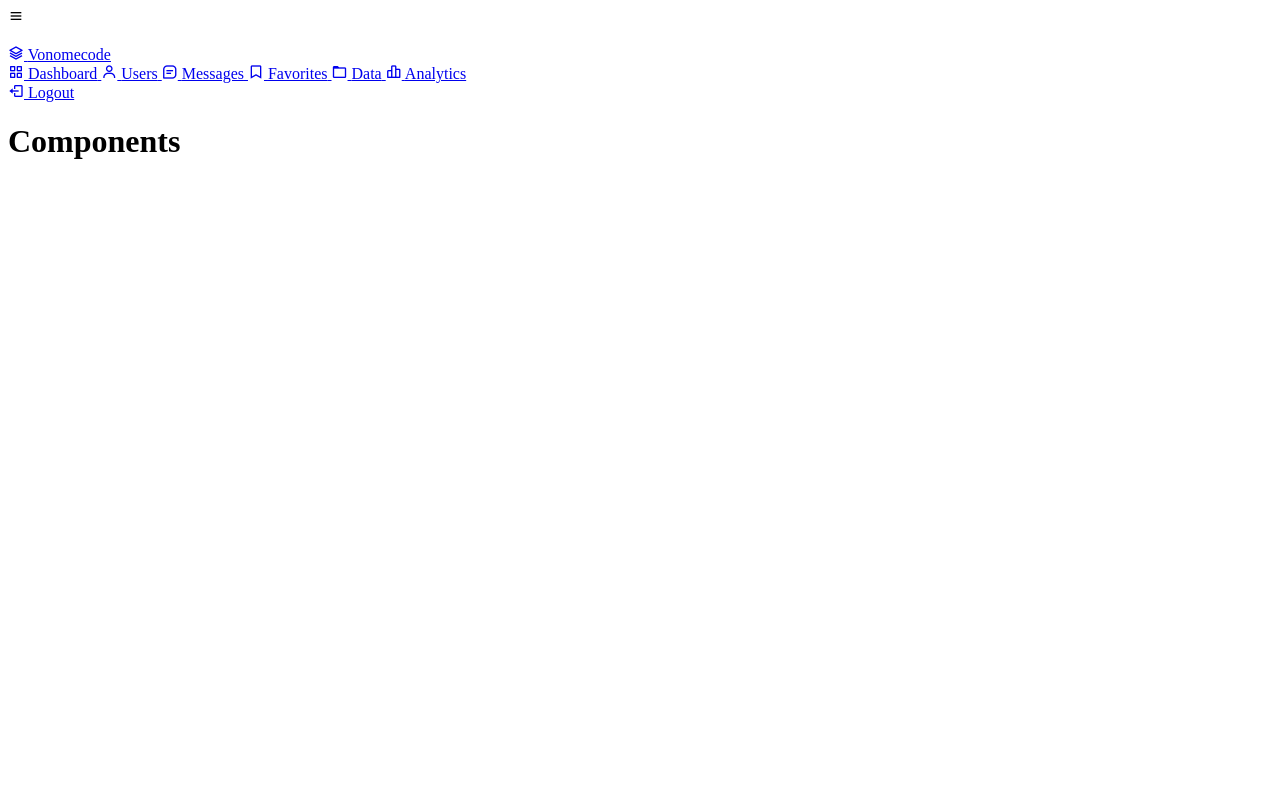
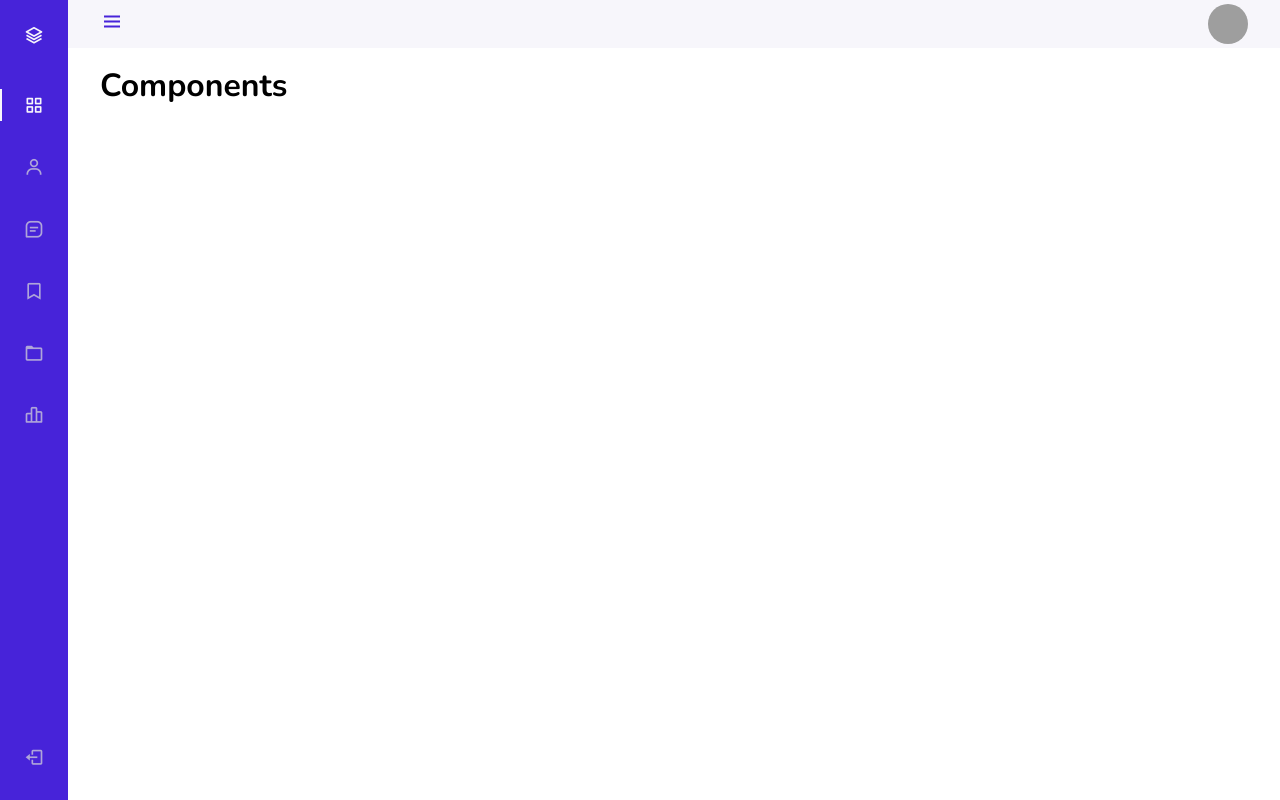
Before and after one commit to vaibhavmlagad/Responsive-Sidebar, a plain HTML site: page index.html in a window 1280 px wide. Drawn offline with nearby package versions, Linux system fonts and the light colour scheme; the site is published under a folder, as on GitHub Pages, so addresses that start at the root find nothing.

Commit message:
link changes

```diff
--- a/index.html
+++ b/index.html
@@ -1,17 +1,22 @@
 <!DOCTYPE html>
 <html lang="en">
-
   <head>
     <meta charset="UTF-8" />
     <meta name="viewport" content="width=device-width, initial-scale=1.0" />
 
     <!-- GOOGLE FONTS -->
     <link rel="preconnect" href="https://fonts.gstatic.com" />
-    <link href="https://fonts.googleapis.com/css2?family=Nunito:wght@400;600;700&display=swap" rel="stylesheet" />
+    <link
+      href="https://fonts.googleapis.com/css2?family=Nunito:wght@400;600;700&display=swap"
+      rel="stylesheet"
+    />
     <!-- BOX ICONS LINK -->
-    <link href="https://unpkg.com/boxicons@2.0.7/css/boxicons.min.css" rel="stylesheet" />
+    <link
+      href="https://unpkg.com/boxicons@2.0.7/css/boxicons.min.css"
+      rel="stylesheet"
+    />
     <!-- CSS FILE -->
-    <link rel="stylesheet" href="/assets/css/style.css" />
+    <link rel="stylesheet" href="assets/css/style.css" />
     <title>Responsive-Slidebar</title>
   </head>
 
@@ -21,7 +26,7 @@
         <i class="bx bx-menu" id="header-toggle"></i>
       </div>
       <div class="header-img">
-            <img src="/assets/images/avatar.jpg" alt="" />
+        <img src="assets/images/avatar.jpg" alt="" />
       </div>
     </header>
 
@@ -69,7 +74,6 @@
     <h1>Components</h1>
 
     <!-- MAIN.JS -->
-    <script src="/assets/js/main.js"></script>
+    <script src="assets/js/main.js"></script>
   </body>
-
 </html>
```
Lines whose indentation alone changed are shown as unchanged.
